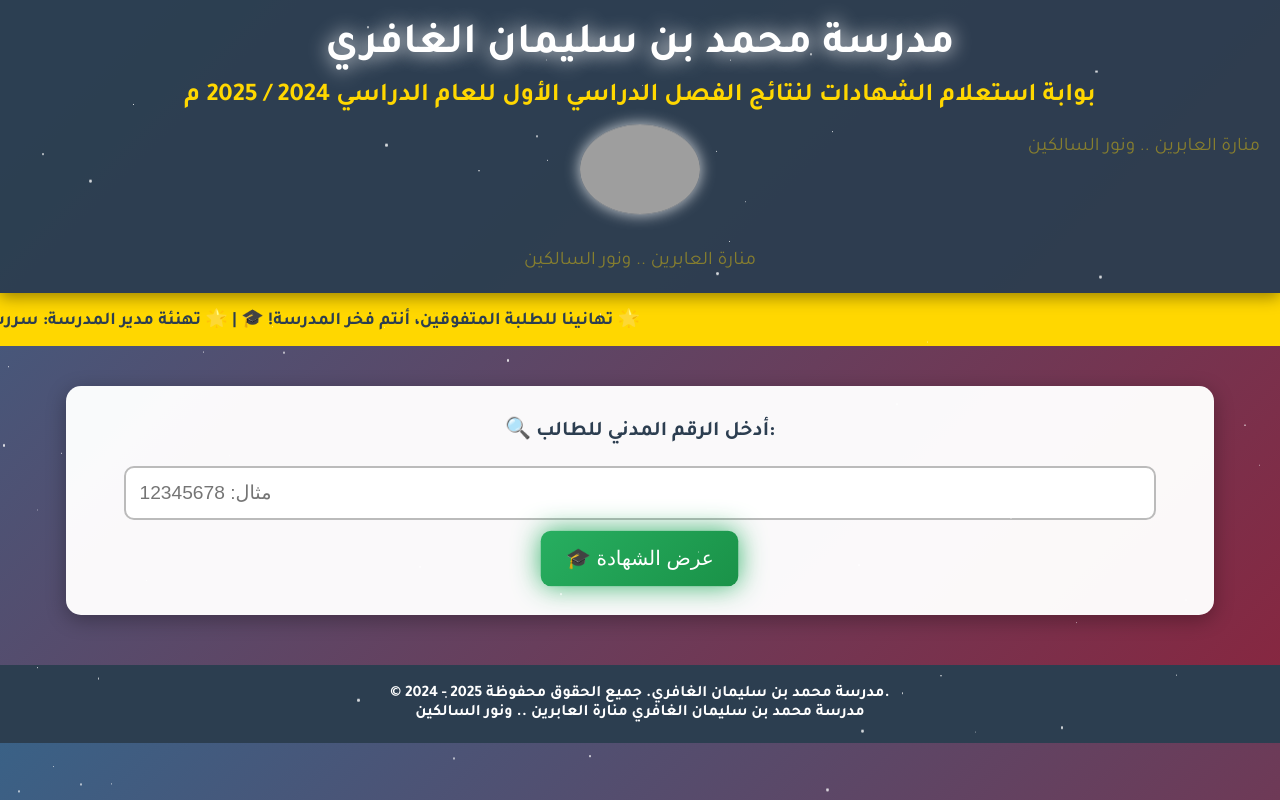
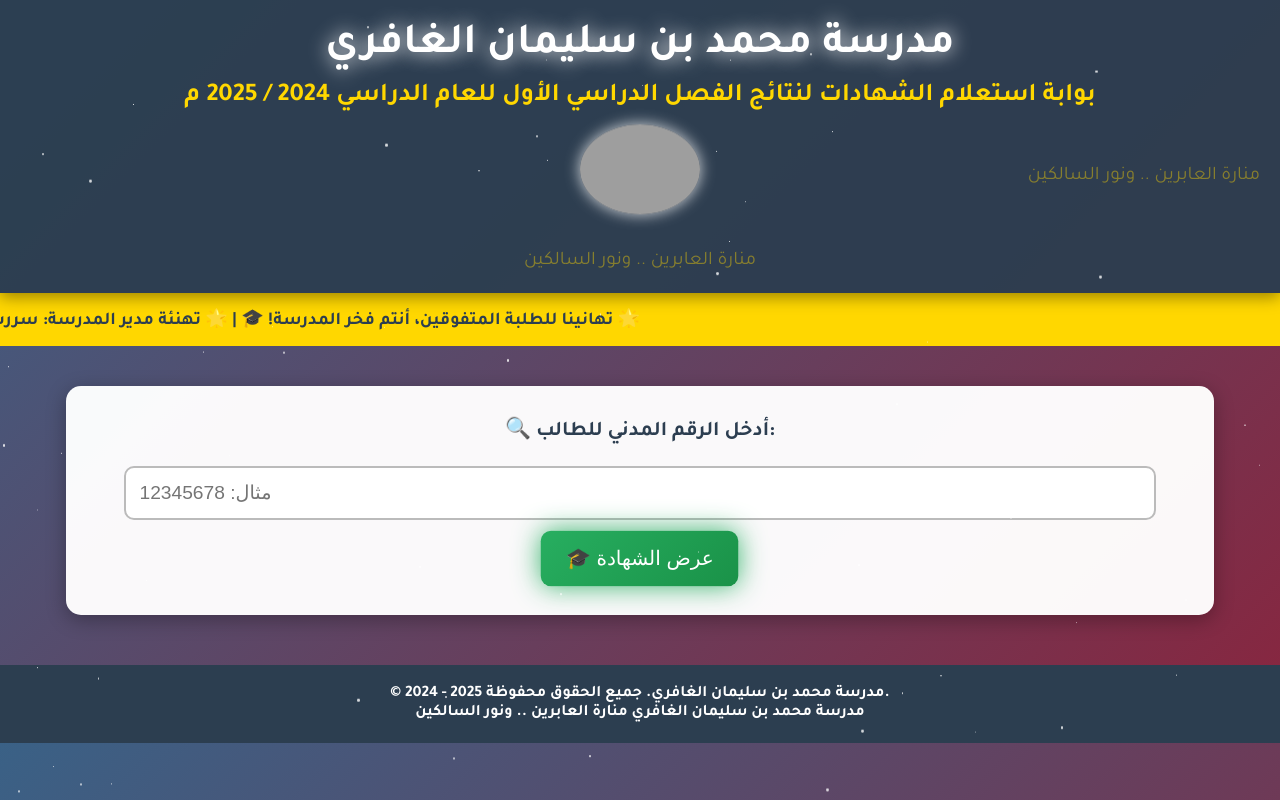
Before and after one commit to mohdschool/certificate, a plain HTML site: page index.html in a window 1280 px wide. Drawn offline with Linux system fonts and the light colour scheme; grey boxes are pictures that could not be loaded.

Commit message:
Update index.html

```diff
--- a/index.html
+++ b/index.html
@@ -222,7 +222,7 @@
         .tagline {
             position: absolute;
             right: 20px;
-            top: 50%;
+            top: 60%; /* تم تعديل القيمة لتنزيل النص قليلاً */
             transform: translateY(-50%);
             font-size: 1.2rem;
             color: #FFD700;
```
